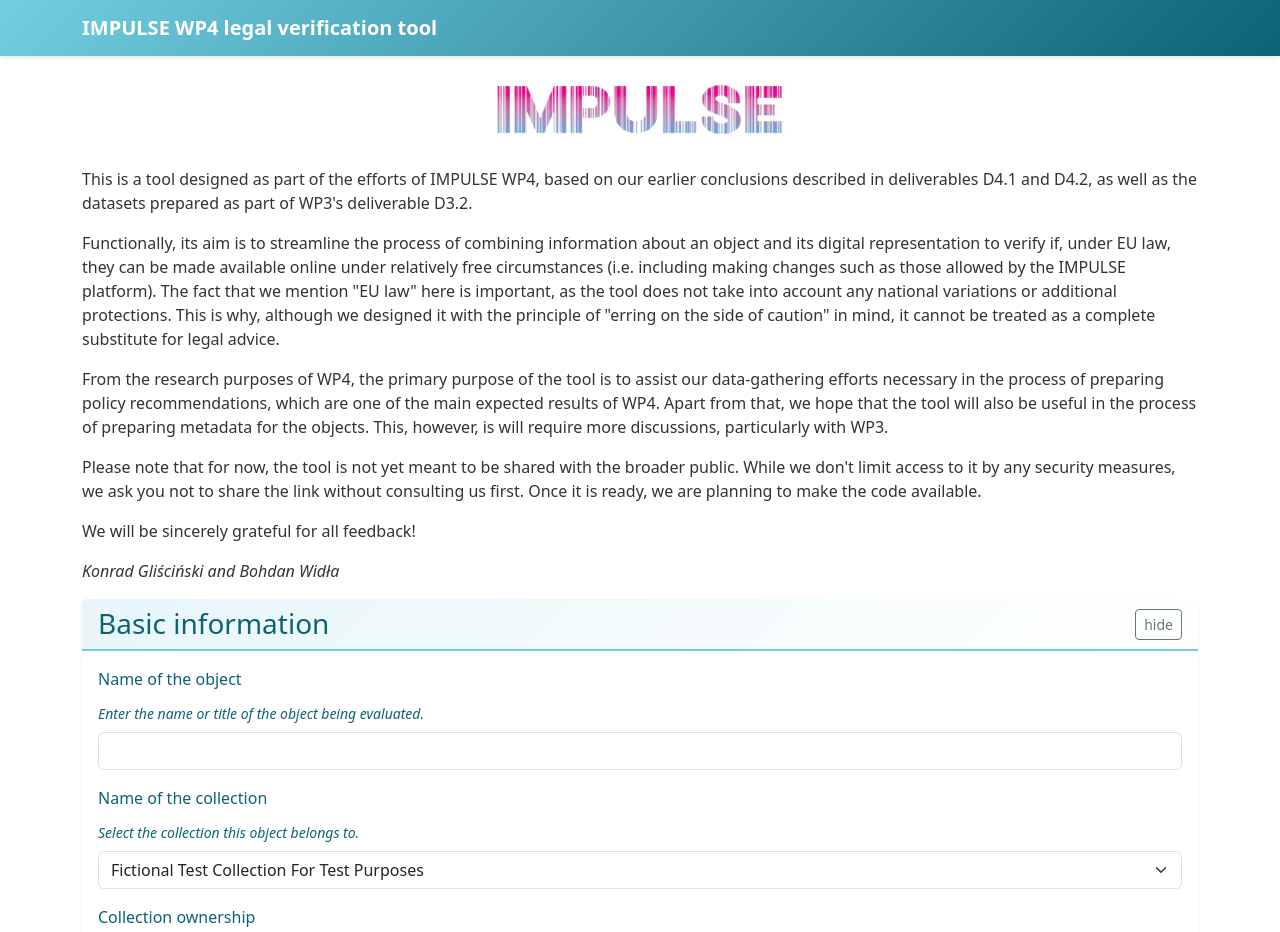
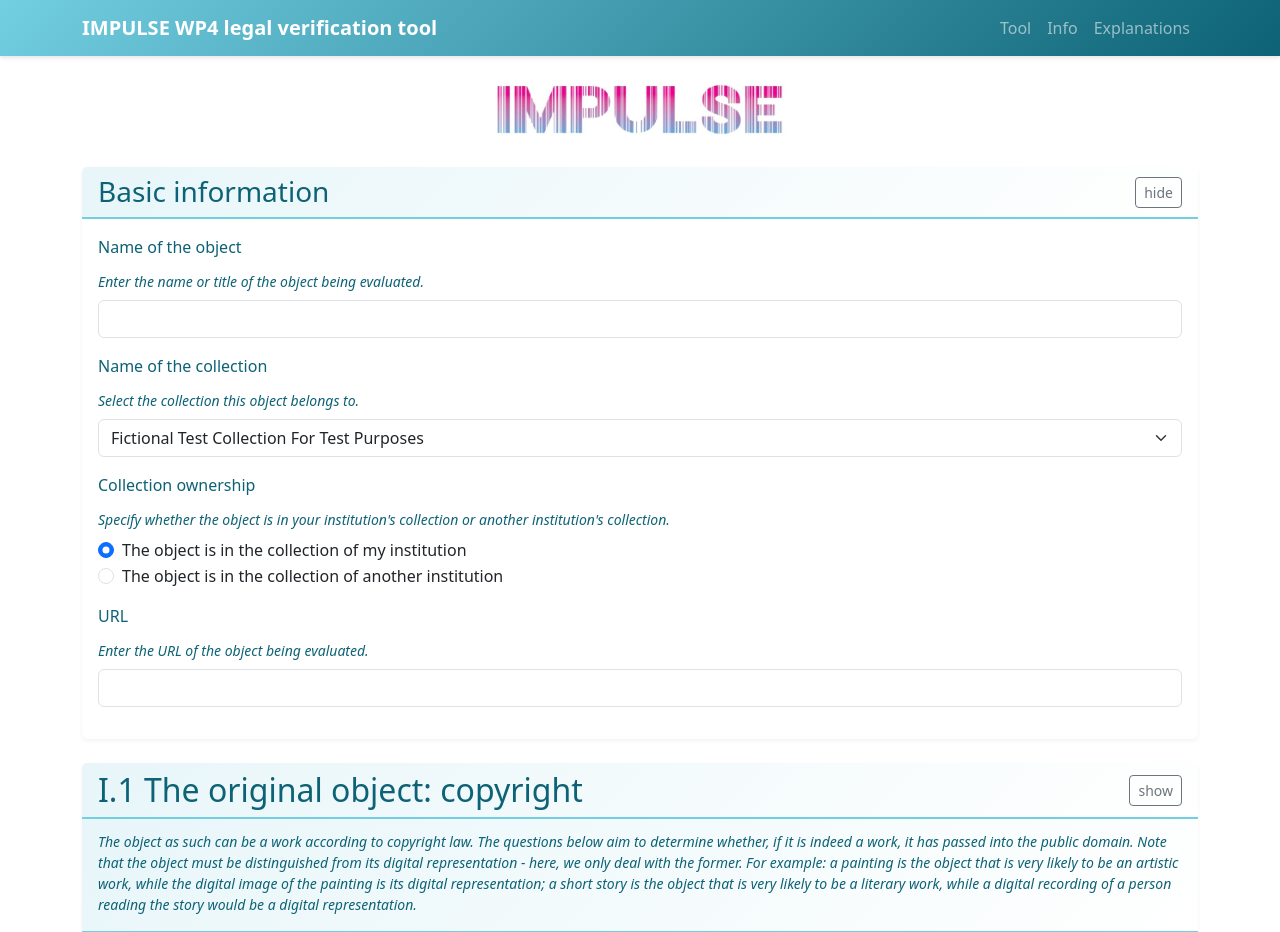
Before and after one commit to Leftfish/impulse-wp4-tool, a Flask app: page / in a window 1280 px wide. Shown: the top 932 px of the page. Run offline with Flask 3, Linux system fonts and the light colour scheme.

Commit message:
Move info and explanation to separate webpages.

```diff
--- a/app.py
+++ b/app.py
@@ -33,6 +33,16 @@ def index():
             result = process_form(form)
             return jsonify(result)
     return render_template("index.html", form=form)
+
+
+@app.route("/info")
+def info():
+    return render_template("info.html")
+
+
+@app.route("/explanations")
+def explanations():
+    return render_template("explanations.html")
 
 
 @app.get("/version")
@@ -213,7 +223,7 @@ def process_form(form):
 
     # Generate markdown report for HTML display
     md_report = generate_markdown_report(results)
-    html_report = markdown.markdown(md_report)
+    html_report = markdown.markdown(md_report, extensions=['escape'])
 
     # Generate plain text report for download
     text_report = generate_text_report(results)
--- a/templates/base.html
+++ b/templates/base.html
@@ -12,6 +12,22 @@
     <nav class="navbar navbar-expand-lg navbar-dark bg-dark">
         <div class="container">
             <a class="navbar-brand" href="/">IMPULSE WP4 legal verification tool</a>
+            <button class="navbar-toggler" type="button" data-bs-toggle="collapse" data-bs-target="#navbarNav" aria-controls="navbarNav" aria-expanded="false" aria-label="Toggle navigation">
+                <span class="navbar-toggler-icon"></span>
+            </button>
+            <div class="collapse navbar-collapse" id="navbarNav">
+                <ul class="navbar-nav ms-auto">
+                    <li class="nav-item">
+                        <a class="nav-link" href="/">Tool</a>
+                    </li>
+                    <li class="nav-item">
+                        <a class="nav-link" href="/info">Info</a>
+                    </li>
+                    <li class="nav-item">
+                        <a class="nav-link" href="/explanations">Explanations</a>
+                    </li>
+                </ul>
+            </div>
         </div>
     </nav>
 
--- a/templates/index.html
+++ b/templates/index.html
@@ -1,29 +1,6 @@
 {% extends "base.html" %}
 
 {% block content %}
-<div class="row">
-
-    <div class="col-12">
-            <p>This is a tool designed as part of the efforts of IMPULSE WP4, based on our earlier conclusions described in deliverables D4.1 and D4.2, as well
-                as the datasets prepared as part of WP3's deliverable D3.2.
-            </p>
-            <p>Functionally, its aim is to streamline the process of combining information about an object and its digital representation to verify if, under EU law,
-                they can be made available online under relatively free circumstances (i.e. including making changes such as those allowed by the IMPULSE platform).
-                The fact that we mention "EU law" here is important, as the tool does not take into account any national variations or additional protections. This is why,
-                although we designed it with the principle of "erring on the side of caution" in mind, it cannot be treated as a complete substitute for legal advice.
-            </p>
-            <p>
-                From the research purposes of WP4, the primary purpose of the tool is to assist our data-gathering efforts necessary in the process of preparing policy recommendations, which
-                are one of the main expected results of WP4. Apart from that, we hope that the tool will also be useful in the process of preparing metadata for the objects.
-                This, however, is will require more discussions, particularly with WP3.
-            </p>
-            <p>Please note that for now, the tool is not yet meant to be shared with the broader public. While we don't limit access to it by any security measures, we
-                ask you not to share the link without consulting us first. Once it is ready, we are planning to make the code available.
-            </p>
-            <p> We will be sincerely grateful for all feedback!</p>
-            <p> <em>Konrad Gliściński and Bohdan Widła</em></p>
-        </div>
-</div>
 
 <form id="copyright-form" method="POST">
     {{ form.csrf_token }}
```
Also changed, not shown: templates/explanations.html (added, +16 -0 lines), templates/info.html (added, +28 -0 lines).
